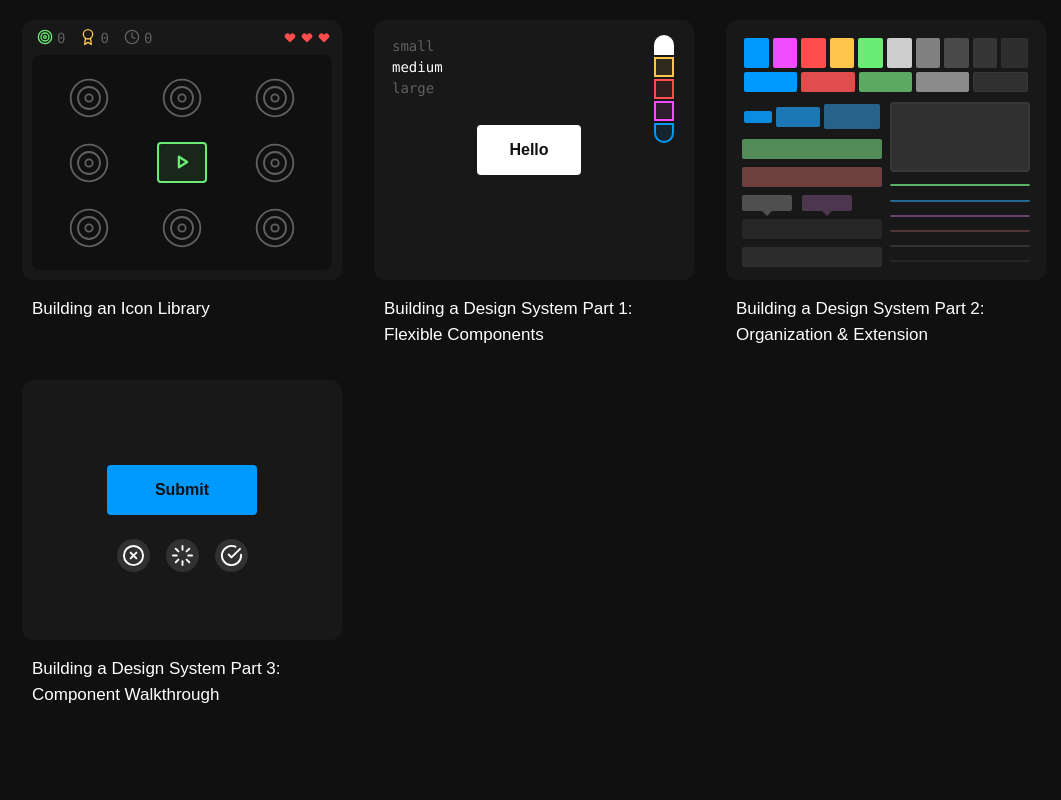
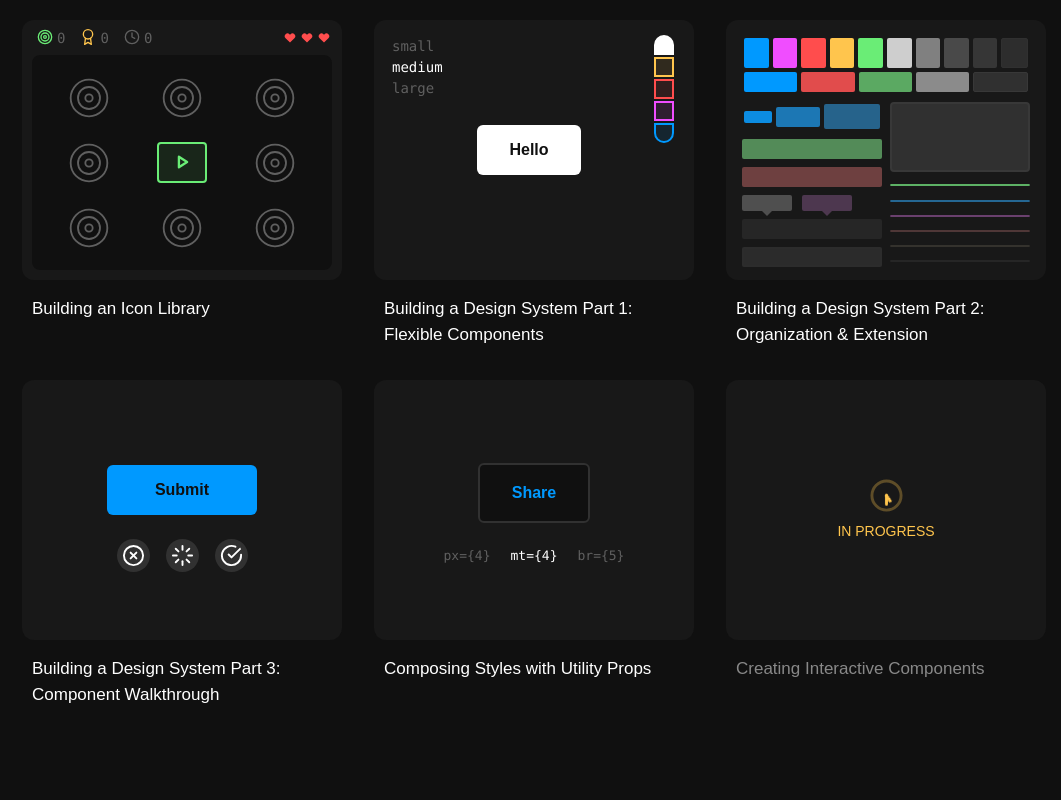
Before and after one commit to philipcdavis/reactfordesign.github.io, a Next.js app: page / in a window 1280 px wide. Shown: the part 1660-2460 px from the top of the page, without its empty margins (106-1167 px from the left). Built offline with nearby package versions, Linux system fonts and the light colour scheme; a web font is replaced by a local one.

Commit message:
Added in progress counter, and composing styles card

```diff
--- a/components/LessonCards.js
+++ b/components/LessonCards.js
@@ -9,6 +9,8 @@ import IconComponentLibrary from './Lessons/IconComponentLibrary'
 import DSFlexibleComponent from './Lessons/DSFlexibleComponent'
 import DSOrgExt from "./Lessons/DSOrgExt";
 import DSWalkthrough from "./Lessons/DSWalkthrough";
+import ComposingStyles from "./Lessons/ComposingStyles";
+import InProgress from "./Lessons/InProgress";
 
 
 const LessonCardContainer = styled(Box)`
@@ -86,6 +88,22 @@ const LessonCards = function(props) {
           <div>Component Walkthrough</div>
         </LessonText>
       </LessonCardContainer>
+      <LessonCardContainer px={3} width={breakpoints}>
+        <LessonCard>
+          <ComposingStyles />
+        </LessonCard>
+        <LessonText mt={3}>
+          Composing Styles with Utility Props
+        </LessonText>
+      </LessonCardContainer>
+      <LessonCardContainer px={3} width={breakpoints}>
+        <LessonCard>
+          <InProgress />
+        </LessonCard>
+        <LessonText opacity={0.5} mt={3}>
+          Creating Interactive Components
+        </LessonText>
+      </LessonCardContainer>
 
     </Flex>
   );
--- /dev/null
+++ b/components/Lessons/ComposingStyles.js
@@ -0,0 +1,77 @@
+import React, { useState } from "react";
+import { Box, Flex, Text } from 'rebass/styled-components'
+import { color } from '../Tile'
+import { BtnLink } from '../Button'
+import styled, { css } from "styled-components";
+
+const Button = styled(BtnLink)`
+  color: ${color.blue};
+  margin-right: 0;
+  transition: 0.14s all ease;
+  ${props => props.px && css`
+    padding-left: 100px;
+    padding-right: 100px;
+  `}
+
+  ${props => props.br && css`
+    border-radius: 100px;
+
+    &:hover {
+      border-radius: 100px;
+    }
+  `}
+
+  ${props => props.mt && css`
+    margin-top: 51px;
+  `}
+`
+
+const Controls = styled(Flex)`
+
+`
+
+const ToggleText = styled.div`
+  font-family: menlo, 'Courier New', Courier, monospace;
+  font-size: 13px;
+  position: relative;
+  padding: 3px 10px;
+  display: inline-block;
+  cursor: pointer;
+  color: ${props => props.active ? color.white : color.gray1};
+  border-top-right-radius: 4px;
+  border-bottom-right-radius: 4px;
+  user-select: none;
+
+  &:hover {
+    color: ${props => props.active ? color.white : color.gray0};
+  }
+`
+
+
+const ComposingStyles = () => {
+  const [px, setPx] = useState(false);
+  const [mt, setMt] = useState(true);
+  const [br, setBr] = useState(false);
+
+  return (
+    <Flex flexDirection="column" p={4} height="100%">
+      <Flex mb={4} height={"99px"} width={"100%"} justifyContent="center">
+        <Box>
+          <Button href={"https://twitter.com/"} mt={mt} br={br} px={px} color="black">
+            Share
+          </Button>
+        </Box>
+      </Flex>
+
+      <Controls justifyContent="center">
+        <Flex justifyContent="center" flexDirection="row">
+          <ToggleText onClick={() => setPx(!px)} active={px}>{`px={4}`}</ToggleText>
+          <ToggleText onClick={() => setMt(!mt)} active={mt}>{`mt={4}`}</ToggleText>
+          <ToggleText onClick={() => setBr(!br)} active={br}>{`br={5}`}</ToggleText>
+        </Flex>
+      </Controls>
+    </Flex>
+  );
+}
+
+export default ComposingStyles;
--- /dev/null
+++ b/components/Lessons/InProgress.js
@@ -0,0 +1,70 @@
+import React from "react";
+import styled, {keyframes} from "styled-components";
+import * as Icon from 'react-feather'
+import { Flex, Text, Box } from "rebass/styled-components";
+import { color } from '../Tile';
+
+
+const Label = styled(Text)`
+  text-transform: uppercase;
+  color: ${color.yellow};
+  font-size: 14px;
+`;
+
+const rotate = keyframes`
+  from {transform:rotate(0deg);}
+  to {transform:rotate(360deg);}
+`
+
+const Clock = styled.svg`
+
+  & circle {
+    opacity: 0.3;
+  }
+
+  & polyline:first-of-type {
+    animation: ${rotate} 10s infinite;
+    animation-timing-function: linear;
+    transform-origin: center center;
+  }
+
+  & polyline:last-of-type {
+    animation: ${rotate} 60s infinite;
+    animation-timing-function: linear;
+    transform-origin: center center;
+  }
+`;
+
+
+const ClockIcon = (props) => {
+  return (
+    <Clock
+      width="35"
+      height="35"
+      viewBox="0 0 24 24"
+      fill="none"
+      stroke={color.yellow}
+      strokeWidth="2"
+      strokeLinecap="round"
+      strokeLinejoin="round"
+    >
+      <circle cx="12" cy="12" r="10"></circle>
+      <polyline points="12 6 12 12"></polyline>
+      <polyline points="12 12 16 14"></polyline>
+    </Clock>
+  );
+}
+
+
+
+const InProgress = () => {
+
+  return (
+    <Flex height="100%" justifyContent="center" flexDirection={"column"} alignItems="center" p={3}>
+      <ClockIcon size={35} color={color.yellow} />
+      <Label mt={2}>In Progress</Label>
+    </Flex>
+  );
+}
+
+export default InProgress;
--- a/components/PurchaseCard.js
+++ b/components/PurchaseCard.js
@@ -33,7 +33,7 @@ const PurchaseCard = function(props) {
 };
 
 const Card = styled(Box)`
-  border-radius: 8px;
+  border-radius: 12px;
   border: 2px solid white;
   animation: ${colorChange("border-color", 0.3)} 10s infinite alternate;
   max-width: 50em;
--- a/components/Tile/Button.js
+++ b/components/Tile/Button.js
@@ -9,7 +9,7 @@ export const Btn = styled.button`
   backface-visibility: hidden;
   margin-right: 10px;
   border: none;
-  border-radius: 4px;
+  border-radius: 6px;
   user-select: none;
   font-weight: bold;
   transition: 0.4s all cubic-bezier(0.15, 0.75, 0.45, 0.95);
@@ -40,6 +40,6 @@ export const Btn = styled.button`
   &:hover {
     cursor: pointer;
     transform: translateZ(0) scale(1.1);
-    border-radius: 4px;
+    border-radius: 6px;
   }
 `;
--- a/components/Tile/Input.js
+++ b/components/Tile/Input.js
@@ -13,8 +13,8 @@ export const InputLight = styled.input`
   transition: 0.2s opacity ease;
   opacity: 0.9;
   width: 100%;
-  border-top-left-radius: 4px;
-  border-bottom-left-radius: 4px;
+  border-top-left-radius: 6px;
+  border-bottom-left-radius: 6px;
   border-top-right-radius: ${props => props.group ? 0 : 4 + "px"};
   border-bottom-right-radius: ${props => props.group ? 0 : 4 + "px"};
   border-left: 2px solid transparent;
```
